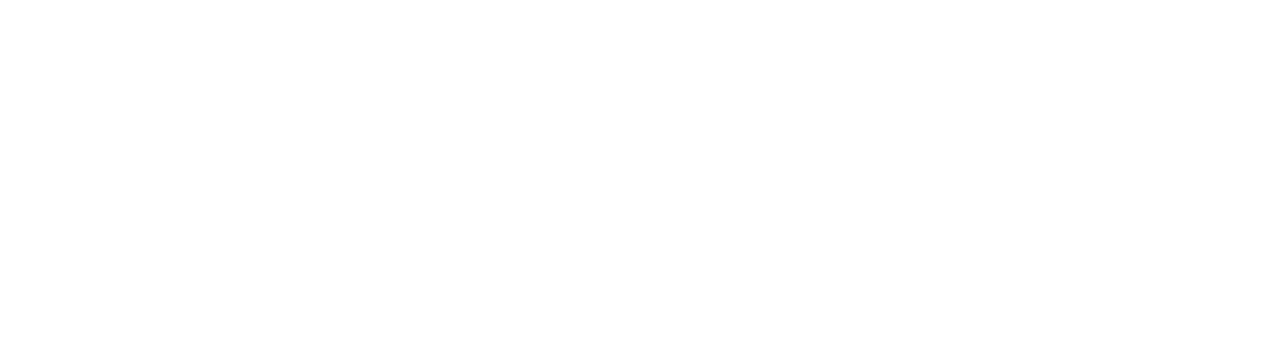
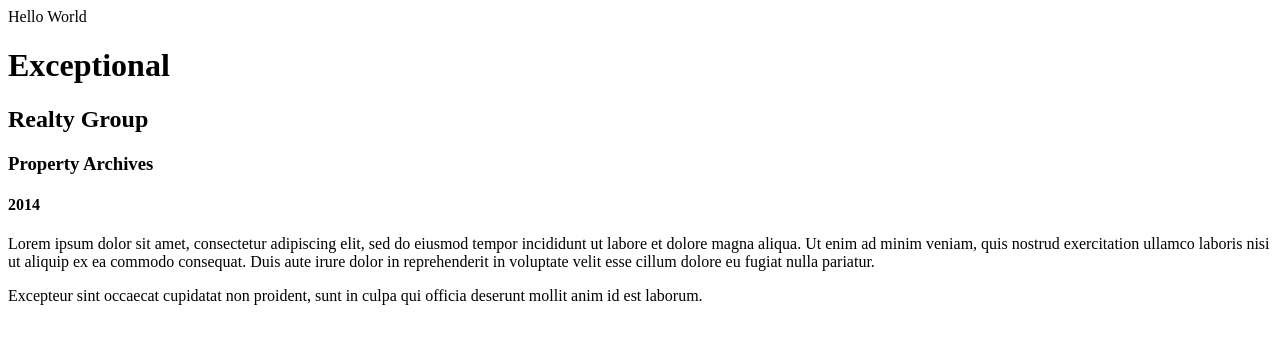
Before and after one commit to joanapalero/learn-co-sandbox, a plain HTML site: page exceptional-realty/real-estate-listings.html in a window 1280 px wide. Drawn offline with Linux system fonts and the light colour scheme.

Commit message:
Automatically backed up by Learn

```diff
--- a/exceptional-realty/real-estate-listings.html
+++ b/exceptional-realty/real-estate-listings.html
@@ -0,0 +1,16 @@
+<!DOCTYPE html>
+<html lang="en">
+  <title>Exceptional Realty Group - Luxury Homes - Listings</title>
+  <body>Hello World
+  <h1>Exceptional</h1>
+  <h2>Realty Group</h2>
+  <h3>Property Archives</h3>
+    <h4>2014</h4>
+  <p>
+    Lorem ipsum dolor sit amet, consectetur adipiscing elit, sed do eiusmod tempor incididunt ut labore et dolore magna aliqua. Ut enim ad minim veniam, quis nostrud exercitation ullamco laboris nisi ut aliquip ex ea commodo consequat. Duis aute irure dolor in reprehenderit in voluptate velit esse cillum dolore eu fugiat nulla pariatur.
+  </p>
+  <p>
+    Excepteur sint occaecat cupidatat non proident, sunt in culpa qui officia deserunt mollit anim id est laborum.
+  </p>
+</body>
+</html>
```
Also changed, not shown: exceptional-realty/index.html (+13 -0 lines), index.html (added).
